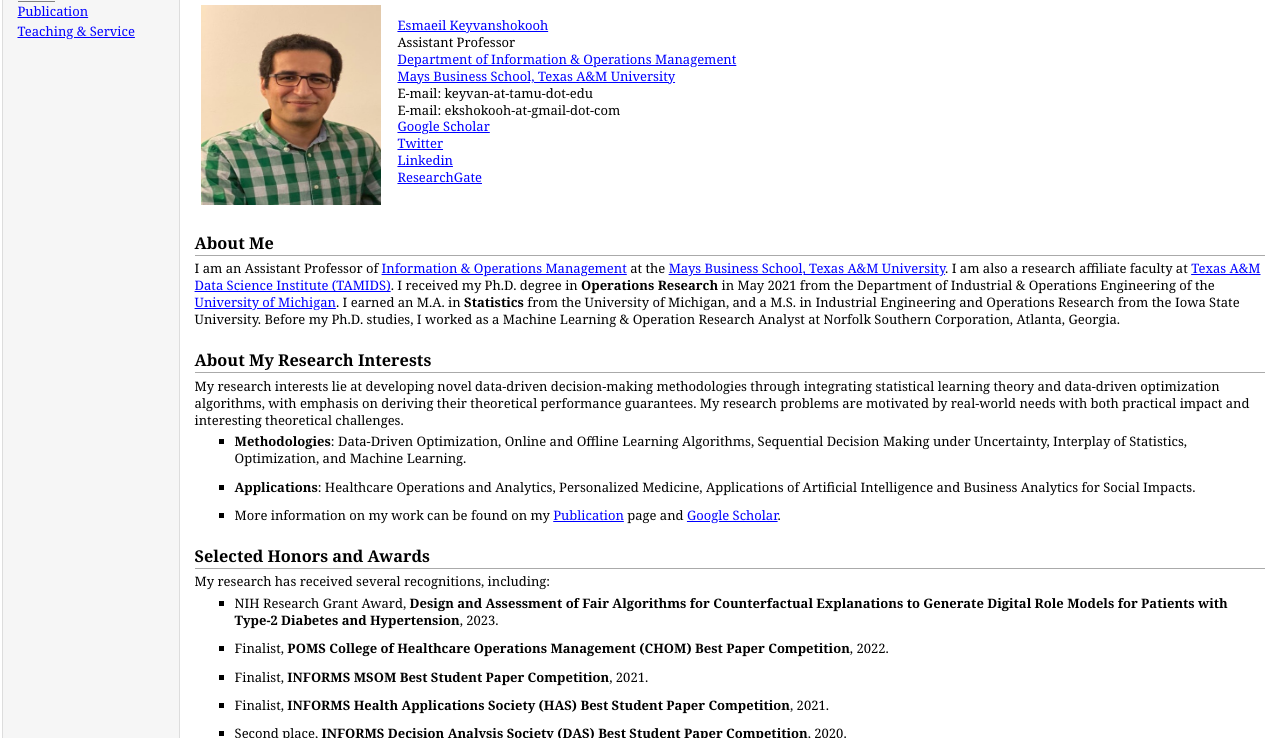
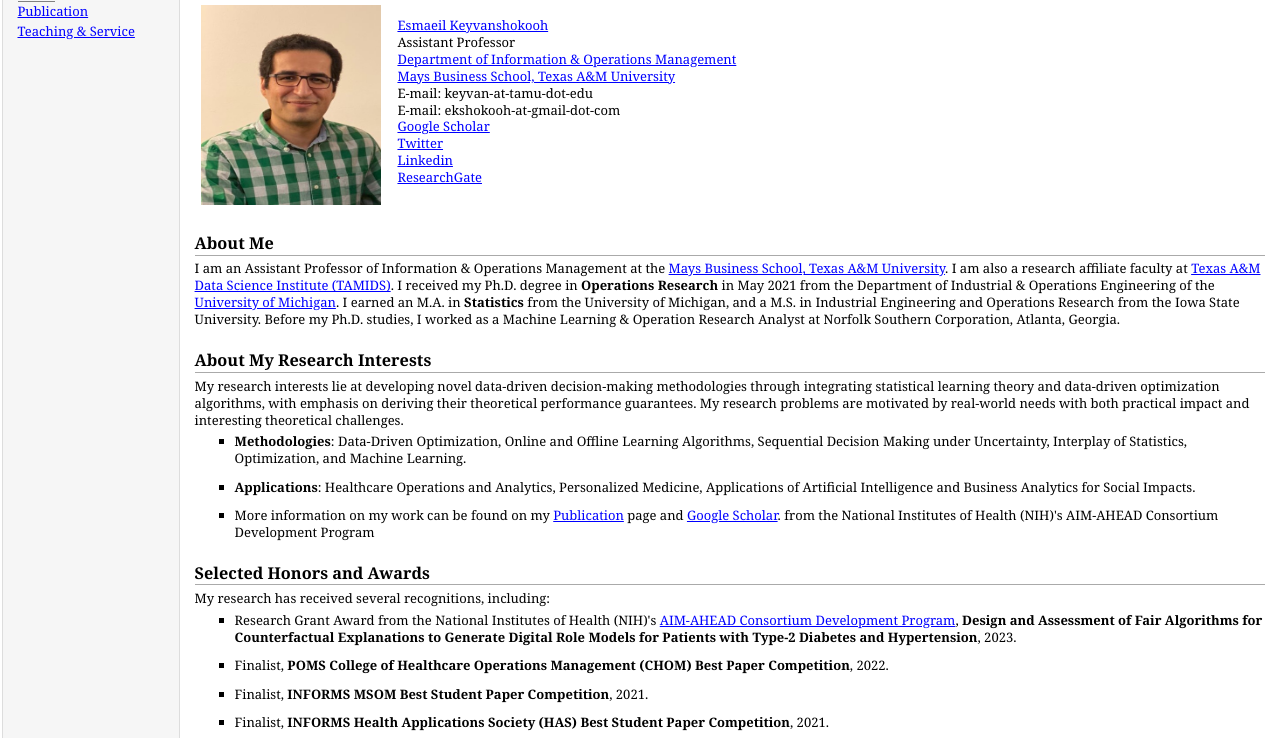
Before and after one commit to ekshokooh/ekshokooh.github.io, a plain HTML site: page index.html in a window 1280 px wide. Shown: the part 60-798 px from the top of the page. Drawn offline with Linux system fonts and the light colour scheme.

Commit message:
Add files via upload

```diff
--- a/index.html
+++ b/index.html
@@ -50,7 +50,7 @@ E-mail: ekshokooh-at-gmail-dot-com <br />
 </td></tr></table>
 <h2>About Me
 </h2>
-<p>I am an Assistant Professor of <a href="https://mays.tamu.edu/department-of-information-and-operations-management/">Information &amp; Operations Management</a> at the <a href="https://mays.tamu.edu/">Mays Business School, Texas A&amp;M University</a>. I am also a research affiliate faculty at <a href="https://tamids.tamu.edu/">Texas A&amp;M Data Science Institute (TAMIDS)</a>. I received my Ph.D. degree in <b>Operations Research</b> in May 2021 from the Department of Industrial &amp; Operations Engineering of the <a href="https://umich.edu/">University of Michigan</a>. I earned an M.A. in <b>Statistics</b> from the University of Michigan, and a M.S. in Industrial Engineering and Operations Research from the Iowa State University. Before my Ph.D. studies, I worked as a Machine Learning &amp; Operation Research Analyst at Norfolk Southern Corporation, Atlanta, Georgia.<br />
+<p>I am an Assistant Professor of Information &amp; Operations Management at the <a href="https://mays.tamu.edu/">Mays Business School, Texas A&amp;M University</a>. I am also a research affiliate faculty at <a href="https://tamids.tamu.edu/">Texas A&amp;M Data Science Institute (TAMIDS)</a>. I received my Ph.D. degree in <b>Operations Research</b> in May 2021 from the Department of Industrial &amp; Operations Engineering of the <a href="https://umich.edu/">University of Michigan</a>. I earned an M.A. in <b>Statistics</b> from the University of Michigan, and a M.S. in Industrial Engineering and Operations Research from the Iowa State University. Before my Ph.D. studies, I worked as a Machine Learning &amp; Operation Research Analyst at Norfolk Southern Corporation, Atlanta, Georgia.<br />
 
 
 
@@ -98,7 +98,7 @@ My research interests lie at developing novel data-driven decision-making method
 
 
 
-
+from the National Institutes of Health (NIH)'s AIM-AHEAD Consortium Development Program
 
 
 </p>
@@ -109,9 +109,12 @@ My research interests lie at developing novel data-driven decision-making method
 <p>My research has received several recognitions, including:
 
 
+
+
+
 </p>
 <ul>
-<li><p>NIH Research Grant Award, <b>Design and Assessment of Fair Algorithms for Counterfactual Explanations to Generate Digital Role Models for Patients with Type-2 Diabetes and Hypertension</b>, 2023.
+<li><p>Research Grant Award from the National Institutes of Health (NIH)'s <a href="https://www.aim-ahead.net/">AIM-AHEAD Consortium Development Program</a>, <b>Design and Assessment of Fair Algorithms for Counterfactual Explanations to Generate Digital Role Models for Patients with Type-2 Diabetes and Hypertension</b>, 2023.
 </p>
 </li>
 <li><p>Finalist, <b>POMS College of Healthcare Operations Management (CHOM) Best Paper Competition</b>, 2022.
```
Also changed, not shown: 1 other file.
